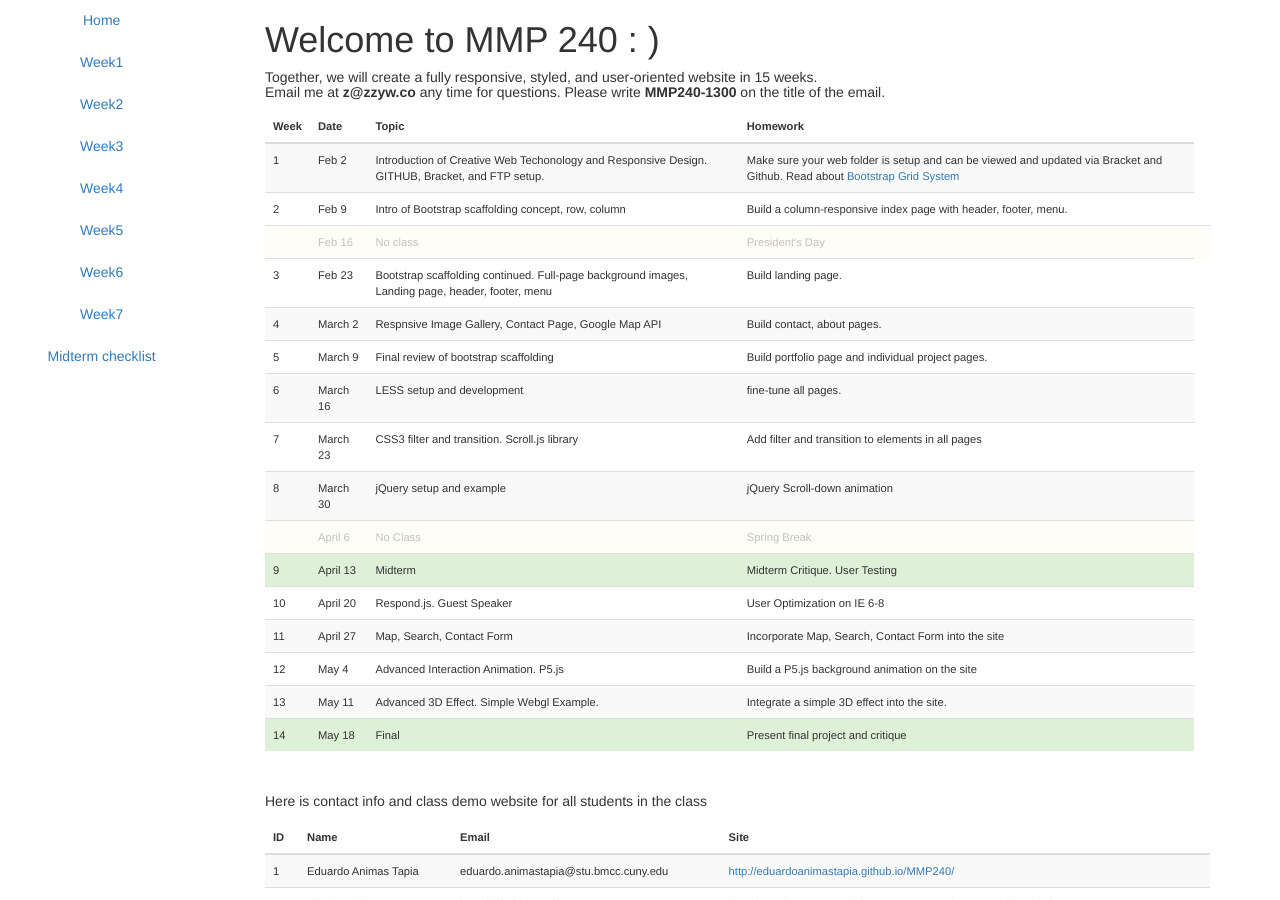
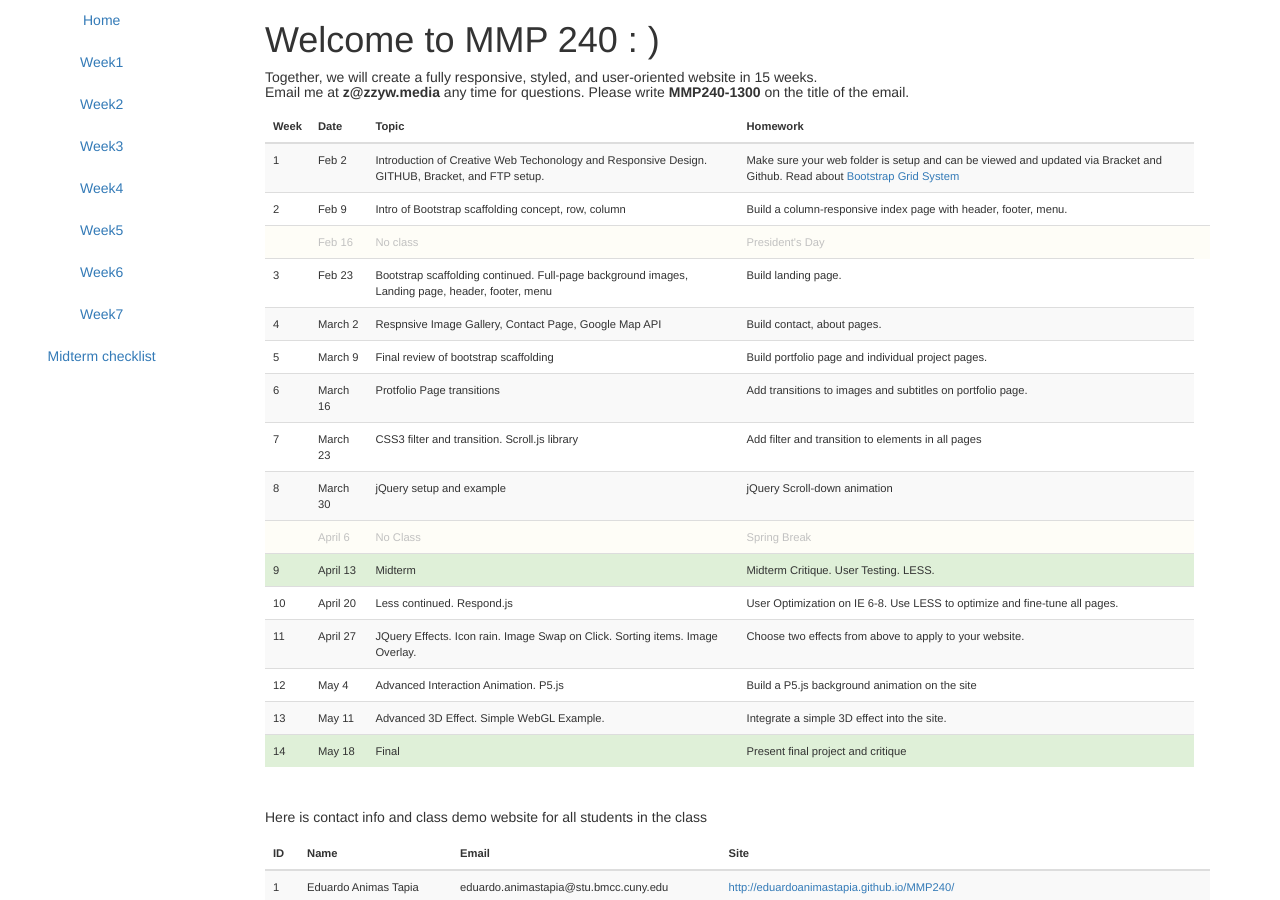
Before and after one commit to zhenzhenqi/MMA100, a Jekyll site: the page built from index.html, in a window 1280 px wide and 900 px high. Built offline with Jekyll 4.4.1, drawn with Linux system fonts in a browser that asks for light colours; nearby versions of some CDN libraries.

Commit message:
midterm requirements

```diff
--- a/index.html
+++ b/index.html
@@ -5,7 +5,7 @@ layout: default
 <h1>Welcome to MMP 240 : )
 <h5>
 Together, we will create a fully responsive, styled, and user-oriented website in 15 weeks.
-<br>Email me at <strong>z@zzyw.co</strong> any time for questions. Please write <strong>MMP240-1300</strong> on the title of the email.
+<br>Email me at <strong>z@zzyw.media</strong> any time for questions. Please write <strong>MMP240-1300</strong> on the title of the email.
 </h5>
 </h1>
 
@@ -60,8 +60,8 @@ Together, we will create a fully responsive, styled, and user-oriented website i
         <tr id="tr_id_5" class="tr-class-5">
             <td id="td_id_1" class="td-class-1">6</td>
             <td id="td_id_5" class="td-class-5">March 16</td>
-            <td>LESS setup and development</td>
-            <td>fine-tune all pages.</td>
+            <td>Protfolio Page transitions</td>
+            <td>Add transitions to images and subtitles on portfolio page.</td>
         </tr>
         <tr id="tr_id_5" class="tr-class-5">
             <td id="td_id_1" class="td-class-1">7</td>
@@ -86,19 +86,19 @@ Together, we will create a fully responsive, styled, and user-oriented website i
             <td id="td_id_1" class="td-class-1">9</td>
             <td id="td_id_5" class="td-class-5">April 13</td>
             <td>Midterm</td>
-            <td>Midterm Critique. User Testing</td>
+            <td>Midterm Critique. User Testing. LESS.</td>
         </tr>
         <tr id="tr_id_5" class="tr-class-5">
             <td id="td_id_1" class="td-class-1">10</td>
             <td id="td_id_5" class="td-class-5">April 20</td>
-            <td>Respond.js. Guest Speaker</td>
-            <td>User Optimization on IE 6-8</td>
+            <td>Less continued. Respond.js</td>
+            <td>User Optimization on IE 6-8. Use LESS to optimize and fine-tune all pages.</td>
         </tr>
         <tr id="tr_id_5" class="tr-class-5">
             <td id="td_id_1" class="td-class-1">11</td>
             <td id="td_id_5" class="td-class-5">April 27</td>
-            <td>Map, Search, Contact Form</td>
-            <td>Incorporate Map, Search, Contact Form into the site</td>
+            <td>JQuery Effects. Icon rain. Image Swap on Click. Sorting items. Image Overlay.</td>
+            <td>Choose two effects from above to apply to your website.</td>
         </tr>
         <tr id="tr_id_5" class="tr-class-5">
             <td id="td_id_1" class="td-class-1">12</td>
@@ -109,7 +109,7 @@ Together, we will create a fully responsive, styled, and user-oriented website i
         <tr id="tr_id_5" class="tr-class-5">
             <td id="td_id_1" class="td-class-1">13</td>
             <td id="td_id_5" class="td-class-5">May 11</td>
-            <td>Advanced 3D Effect. Simple Webgl Example.</td>
+            <td>Advanced 3D Effect. Simple WebGL Example.</td>
             <td>Integrate a simple 3D effect into the site.</td>
         </tr>
         <tr id="tr_id_5" class="success">
```
